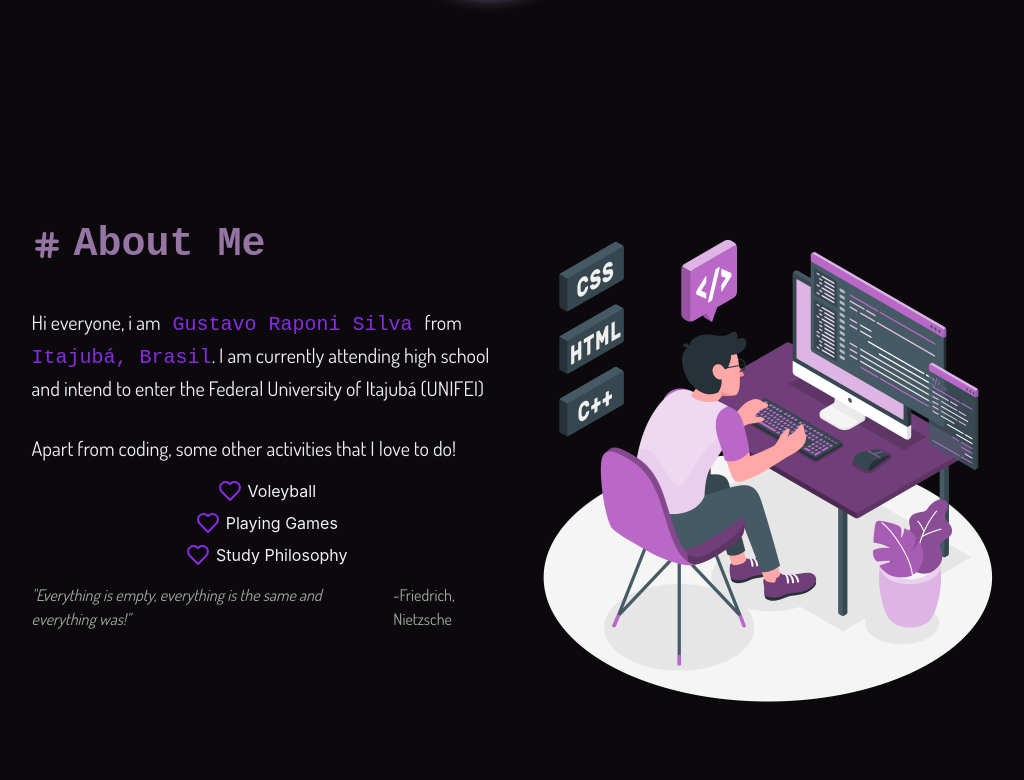
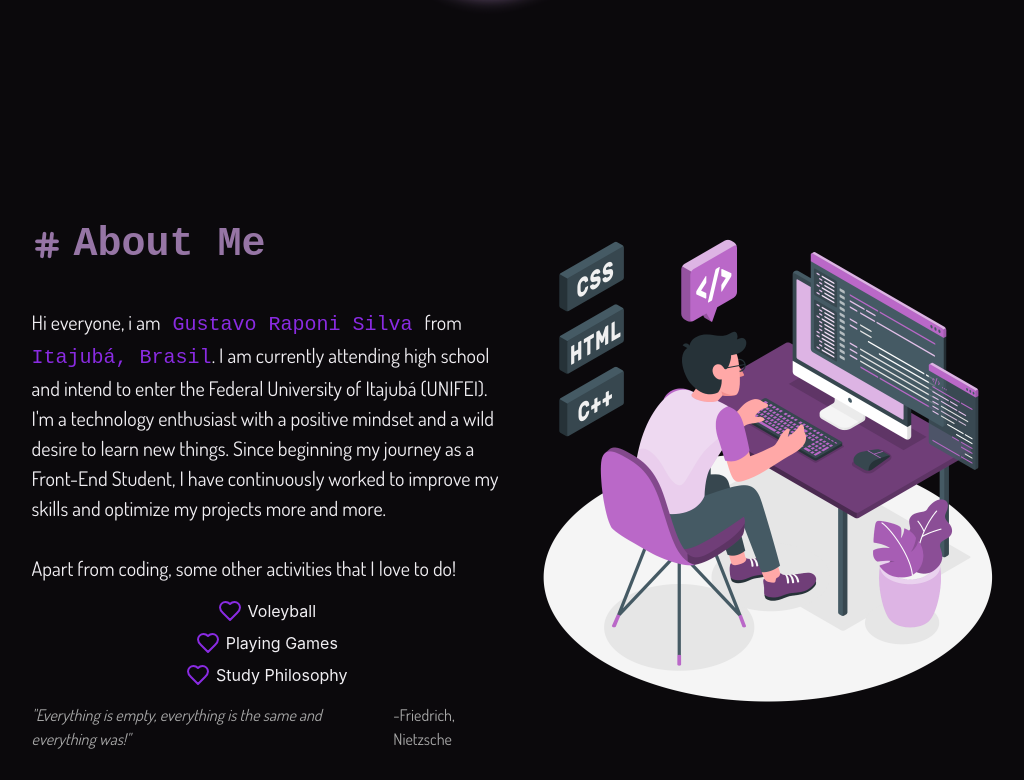
Before and after one commit to rapon1kt/my-portifolio, a Next.js app: page / in a window 1280 px wide. Shown: the part 569-1349 px from the top of the page, without its empty margins (122-1146 px from the left). Built offline with nearby package versions, Linux system fonts and the light colour scheme.

Commit message:
feat: add more about-me

```diff
--- a/src/components/about-me/about-me.tsx
+++ b/src/components/about-me/about-me.tsx
@@ -19,10 +19,12 @@ export default function AboutMe() {
           from
           <Typography className="colored"> Itajubá, Brasil</Typography>. I am
           currently attending high school and intend to enter the Federal
-          University of Itajubá (UNIFEI)
+          University of Itajubá (UNIFEI). I'm a technology enthusiast with a
+          positive mindset and a wild desire to learn new things. Since
+          beginning my journey as a Front-End Student, I have continuously
+          worked to improve my skills and optimize my projects more and more.
           <br /> <br />
           Apart from coding, some other activities that I love to do!
-
         </Typography>
         <Typography className="list">
           <Typography
```
Lines whose indentation alone changed are shown as unchanged.
